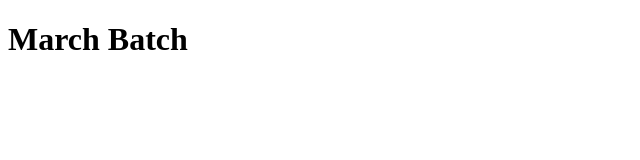
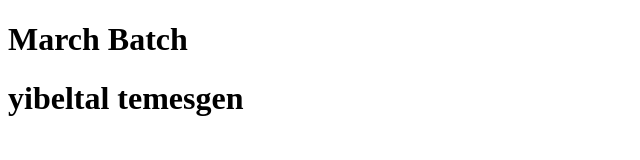
Before and after one commit to yibie1286/temesgen, a plain HTML site: page index.html in a window 1280 px wide. Shown: the whole page, without its empty margins (0-640 px from the left). Drawn offline with Linux system fonts and the light colour scheme.

Commit message:
Update index.html

```diff
--- a/index.html
+++ b/index.html
@@ -7,5 +7,6 @@
 </head>
 <body>
     <h1>March Batch</h1>
+    <h1>yibeltal temesgen</h1>
 </body>
 </html>
```
